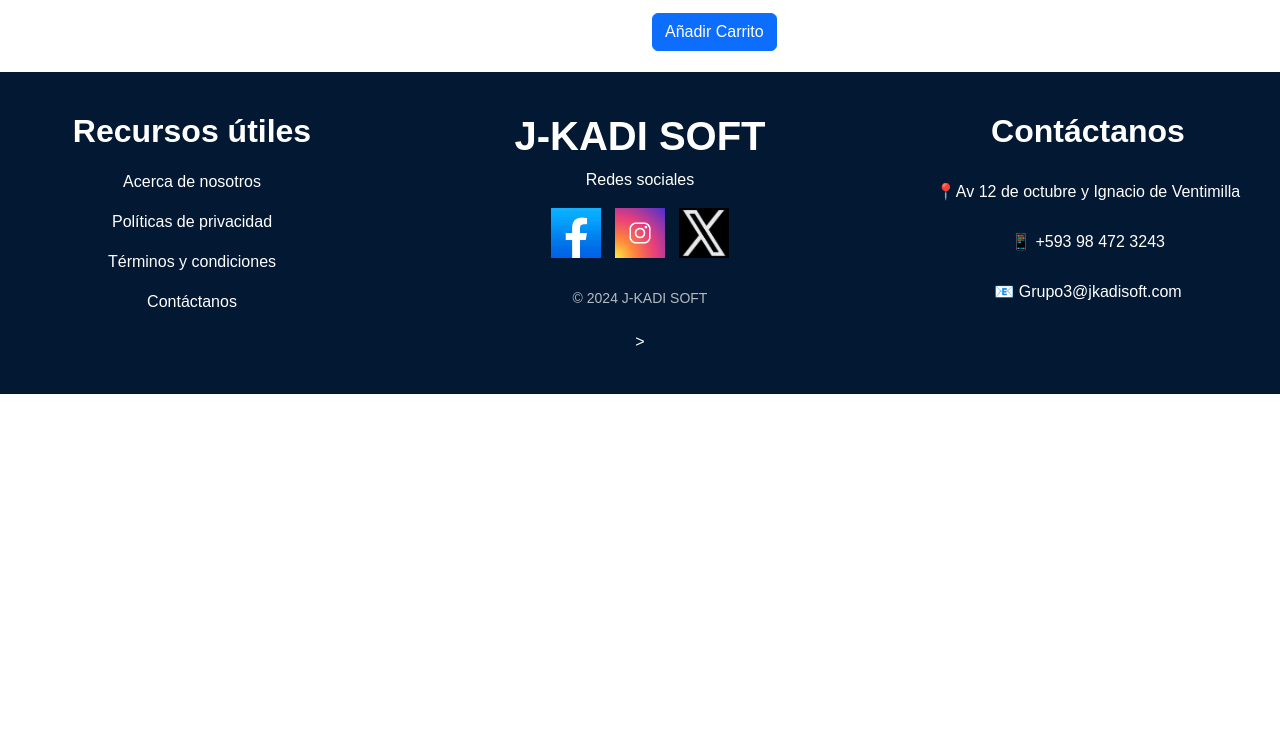
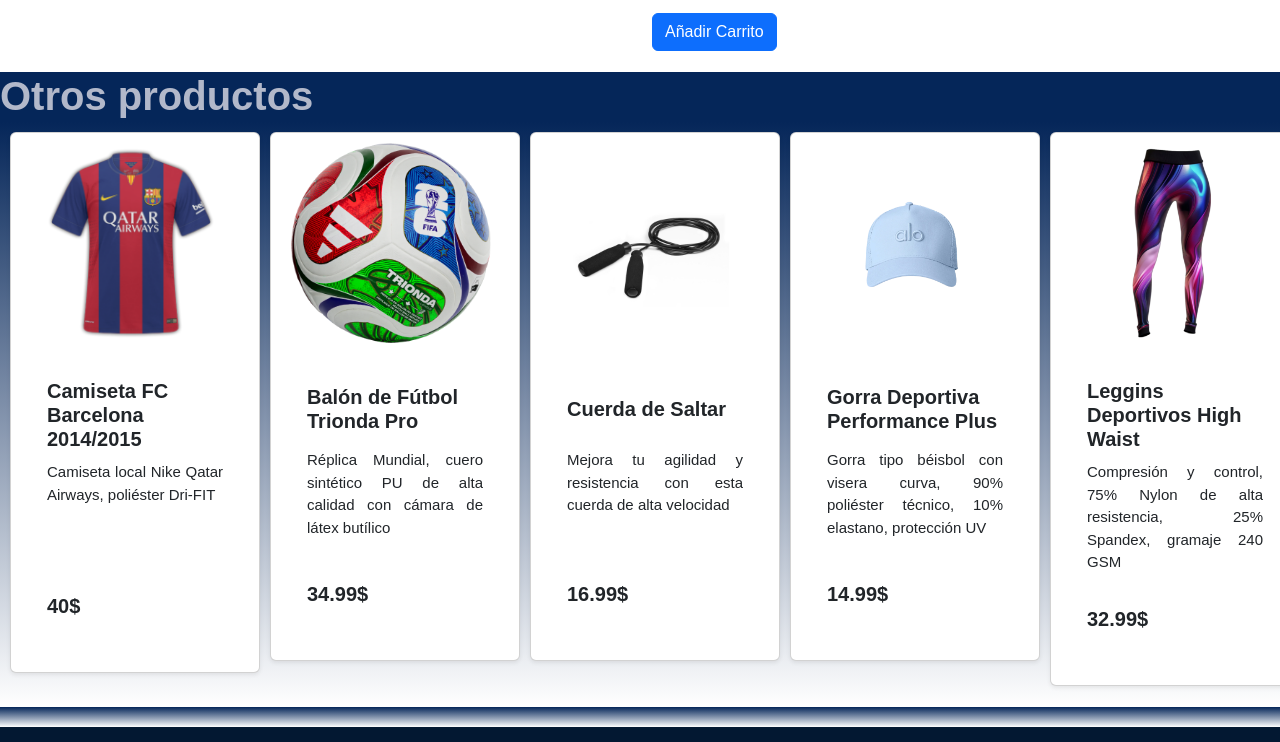
Before and after one commit to Horgito51/DesarolloJ-KADI-soft, a website built with webpack: page cuerdassaltar.html in a window 1280 px wide. Shown: the part 498-1240 px from the top of the page. Before the commit the page ends 892 px from the top, so only its background shows below. Built offline with nearby package versions, Linux system fonts and the light colour scheme.

Commit message:
Productos Sugeridos Nacho

```diff
--- a/css/style.css
+++ b/css/style.css
@@ -197,6 +197,47 @@
   margin: 0;  /* Elimina márgenes alrededor del párrafo */
 }
 
+/*-----------------------------------------------NACHO PRUEBA */
+.productosFila {
+  display: flex;
+  flex-wrap: nowrap; /* evita que bajen a otra línea */
+  overflow-x: auto; /* scroll horizontal si hay muchos */
+  gap: 20px;
+  padding: 10px;
+}
+
+.producto {
+  min-width: 250px;
+  flex: 0 0 auto; /* mantiene el ancho fijo */
+  border-radius: 10px;
+  transition: transform 0.3s ease;
+}
+
+.producto:hover {
+  transform: scale(1.05);
+}
+
+.producto img {
+  height: 200px;
+  object-fit: contain;
+  padding: 10px;
+}
+/*-----------------------------------------------------------------------*/
+.flexDetalletProducto {
+  display: flex;
+  flex-wrap: wrap;
+  gap: 2px;
+  justify-content: center;
+  align-items: center;
+  /**/
+
+  flex: 0 0 calc(20% - 10px);
+
+}
+
+
+
+
 .regisboton{
   width: 15%;
   height: 80%;
@@ -273,6 +314,9 @@
   object-position: center;
   display: block;
 }
+
+
+
 
 h2 {
   margin-bottom: 20px;
@@ -385,9 +429,43 @@
   object-fit: cover; /* llena el div sin deformar */
   display: block;
 }
+
+
+
+/*Otros productos dentro de los detalles*/
+.productos-slider {
+  display: flex;
+  gap: 10px;
+  overflow-x: auto;
+  padding: 10px;
+  background: linear-gradient(to bottom,#052659,white);
+
+}
+.otrosProductos{
+  height: 50px;
+  background-color: #052659;
+  color: rgb(178, 184, 202);
+  margin-bottom: 0%;
+
+  /*background: linear-gradient(to bottom,#052659,white);
+  */
+}
+
+.imgrecomendaciones{
+  width: 200px;
+  height: 200px;
+  object-fit: cover;
+  display: block;
+}
+   .card {
+  overflow: visible ;
+
+}
 /* ==========================================================================
    Author's custom styles
    ========================================================================== */
+
+
 
 /* ==========================================================================
    Helper classes
--- a/cuerdassaltar.html
+++ b/cuerdassaltar.html
@@ -17,9 +17,12 @@
 <!-- Fin cabecera -->
 <section class="container-fluid align-items-center" id="idCuerdaDeSaltar">
 </section>
+<section id="productosRecomendados" class="productos-slider" ></section>
+<section id="productosRecomendados" class="productos-slider" ></section>
+
 
 <footer class="container-fluid">
-  <div id="foot"></div>>
+  <div id="foot"></div>
 </footer>
 <script src="js/header-footer.js"></script>
 <script src="domDetalleProducto.js"></script>
--- a/domDetalleProducto.js
+++ b/domDetalleProducto.js
@@ -1,5 +1,5 @@
 
-let products = [
+const products = [
     {
         id: 1,
         tittle: "Camiseta FC Barcelona 2014/2015",
@@ -7,6 +7,7 @@
         precio: 40,
         stock: 7,
         enStock: true,
+        enlace: '/camisetaBarca.html',
         imagen: "img/P1.png",
         marca: "Nike",
         opciones: {
@@ -27,6 +28,7 @@
         precio: 34.99,
         stock: 7,
         enStock: true,
+        enlace: '/balon.html',
         imagen: "img/balon.png",
         marca: "Adidas style",
         opciones: {
@@ -47,6 +49,8 @@
         precio: 16.99,
         stock: 7,
         enStock: true,
+        enlace: '/cuerdassaltar.html'
+        ,
         imagen: "img/cuerdasaltar.png",
         marca: "FitGear",
         opciones: {
@@ -69,6 +73,8 @@
         enStock: true,
         imagen: "img/gorrita.png",
         marca: "ActiveWear Pro",
+        enlace: '/gorra.html'
+        ,
         opciones: {
             talla: {
                 label: "Talla",
@@ -88,6 +94,7 @@
         precio: 32.99,
         stock: 7,
         enStock: true,
+        enlace: '/legginsdeportivos.html',
         imagen: "img/legginsdeportivos.png",
         marca: "FitFlow Activewear",
         opciones: {
@@ -113,6 +120,8 @@
         precio: 9.99,
         stock: 7,
         enStock: true,
+        enlace: '/ligaselastivas.html',
+
         imagen: "img/ligaselasticas.png",
         marca: "FlexBand Pro",
         opciones: {
@@ -133,6 +142,8 @@
         precio: 45,
         stock: 7,
         enStock: true,
+        enlace: '/mancuernas.html',
+
         imagen: "img/mancuernas.png",
         marca: "IronGrip Pro",
         opciones: {
@@ -154,6 +165,8 @@
         precio: 9.99,
         stock: 7,
         enStock: true,
+        enlace: '/mediasdeportivas.html',
+
         imagen: "img/mediasDepor.png",
         marca: "ProSport",
         opciones: {
@@ -179,6 +192,8 @@
         precio: 27,
         stock: 7,
         enStock: true,
+        enlace: '/Mochila.html',
+
         imagen: "img/mochi.png",
         marca: "Adventure Gear",
         detalles: [
@@ -194,6 +209,8 @@
         precio: 15,
         stock: 7,
         enStock: true,
+        enlace: '/termo.html',
+
         imagen: "img/termo.png",
         marca: "ThermoFlask",
         detalles: [
@@ -251,9 +268,38 @@
         "</div>" +
         "<div class='col-md-2'>" +
         "</div>" +
-        "</div>";
+        "</div>" +
+        "<h1 class='otrosProductos'>Otros productos</h1>"
+
+        ;
 
 }
+
+const recomendados = document.getElementById("productosRecomendados");
+
+
+if(recomendados){
+recomendados.innerHTML = "";
+
+for (const i of products) {
+    const recomendados = document.getElementById("productosRecomendados");
+    recomendados.innerHTML += `
+    <div>
+        <div class="card  shadow-sm productosFila " onclick="window.open('${i.enlace}')">
+        <img src=${i.imagen}  class="card-img-top imgrecomendaciones" alt=${i.descripcion}>
+        <div class="card-body">
+            <h5 class="card-title">${i.tittle}</h5>
+            <p class="card-text">${i.descripcion}</p>
+            <p class="card-title">${i.precio}$</p>
+        </div>
+        </div>
+    </div>
+    `;
+}
+}
+
+
+
 
 function crearProducto() {
     let camisetaBarcelona = document.getElementById("idCamisetaBarcelonaFC");
--- a/js/domProductos.js
+++ b/js/domProductos.js
@@ -67,7 +67,7 @@
 for(const i of listaProductos) {
   const producto = document.createElement('div');
   producto.classList.add('card');
-  producto.innerHTML = `
+  producto.innerHTML =`
     <img src="${i.imagen}" class="card-img-top imgproduct" alt="${i.titulo}">
       <div class="card-body">
         <h5 class="card-title">${i.titulo}</h5>
```
Also changed, not shown: Mochila.html (+2 -0 lines), balon.html (+1 -0 lines), camisetaBarca.html (+5 -1 lines), gorra.html (+1 -0 lines), legginsdeportivos.html (+2 -0 lines), ligaselastivas.html (+3 -1 lines), mancuernas.html (+2 -0 lines), mediasdeportivas.html (+1 -0 lines), productos.html (+3 -1 lines), termo.html (+2 -0 lines).
